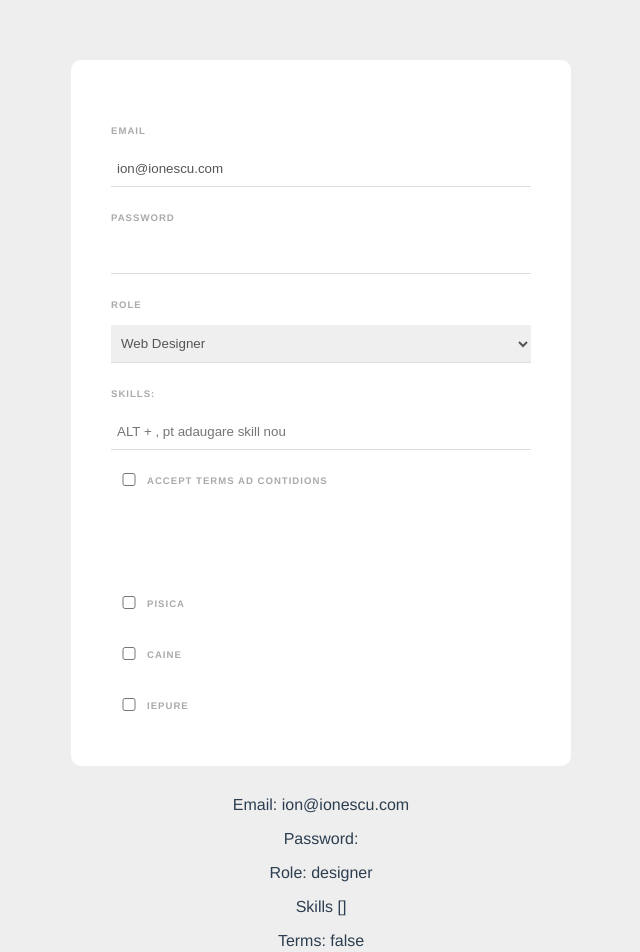
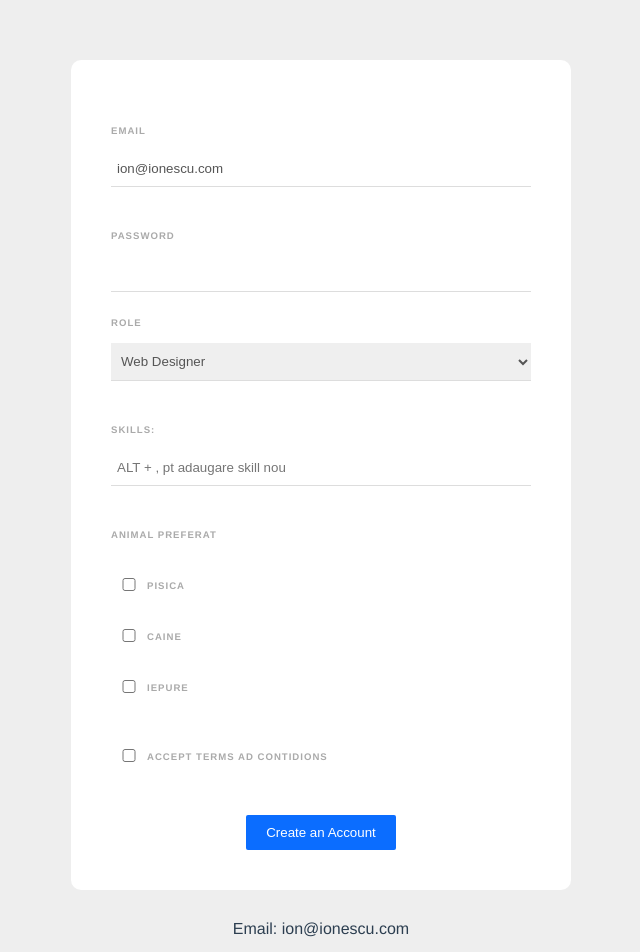
Before and after one commit to adiLazea1/vue_web_form, a Vue app: page / in a window 1280 px wide. Shown: the top 952 px of the page, without its empty margins (319-959 px from the left). Built offline with nearby package versions, Linux system fonts and the light colour scheme.

Commit message:
Submit form & validation

```diff
--- a/src/components/SignupForm.vue
+++ b/src/components/SignupForm.vue
@@ -1,30 +1,27 @@
 <template>
-    <form>
+    <form @submit.prevent="handleSubmit">
         <label>Email</label>
         <input type="email" v-model="email" required>
-
+        <br>
         <label>Password</label>
         <input type="password" v-model="password" required>
+        <div v-if="passwordError" class="error">{{passwordError}}</div>
 
         <label>Role</label>
         <select v-model="role">
             <option value="developer" >Web Developer</option>
             <option value="designer">Web Designer</option>
         </select>
+        <br>
 
         <label >Skills:</label>
         <input type="text" v-model="tempSkill" @keyup.alt="addSkill" placeholder="ALT + , pt adaugare skill nou">
         <div v-for="skill in skills" :key="skill" class="pill">
-            {{ skill }}
+            <span @click="deleteSkill(skill)">  {{ skill }}   </span>
         </div>
 
-        <div class="terms">
-            <input type="checkbox" v-model="terms" id="termsCheckbox" required >
-            <label for="termsCheckbox"> Accept terms ad contidions</label>
-        </div>
-
-        <br><br><br><br>
-
+        <br>
+        <label >Animal preferat</label>
         <div>
             <input type="checkbox" value="pisica" v-model="names">
             <label >pisica</label>
@@ -36,6 +33,18 @@
         <div>
             <input type="checkbox" value="iepure" v-model="names">
             <label >iepure</label>
+        </div>
+
+        <br>
+
+        <div class="terms">
+            <input type="checkbox" v-model="terms" id="termsCheckbox" required >
+            <label for="termsCheckbox"> Accept terms ad contidions</label>
+        </div>
+        <br>
+
+        <div class="submit">
+            <button>Create an Account</button>
         </div>
 
     </form>
@@ -54,6 +63,7 @@ export default {
         return {
             email: 'ion@ionescu.com',
             password: '',
+            passwordError: '',
             role: 'designer',
             tempSkill: '',
             skills: [],
@@ -71,6 +81,31 @@ export default {
                 this.tempSkill = '';
             }
             console.log(e);
+        },
+
+        deleteSkill(skill) {
+            this.skills = this.skills.filter((elem)=> {
+                return elem !== skill
+                });
+            console.log(skill);
+        },
+
+        handleSubmit() {
+            // validate password
+            this.passwordError = this.password.length > 5 ? '' : "Parola este prea scurta. Trebuie sa aiba minim 5 caractere."
+
+            if (!this.passwordError) {
+                console.log('email: ' + this.email);
+                console.log('password: ' + this.passwordError);
+                console.log('role: ' + this.role);
+                console.log('skils: ' + this.skills);
+                console.log('terms accepted: ' + 'this.terms');
+                console.log('animale: ' + this.names);
+
+            }
+
+            console.log(this.passwordError);
+            console.log('form submitted')
         }
 
     }
@@ -116,4 +151,35 @@ export default {
         top: 2px;
     }
 
+    .pill {
+        display: inline-block;
+        margin: 20px 10px 0 0;
+        padding: 6px 12px;
+        border-radius: 20px;
+        font-size: 12px;
+        letter-spacing: 1px;
+        color: #777;
+        background: #eee;
+        cursor: pointer;
+    }
+
+    button {
+        background: #0b6dff;
+        border: 0;
+        padding: 10px 20px;
+        margin-top: 20px;
+        color: white;
+        border-radius: 2px;
+    }
+
+    .submit {
+        text-align: center;
+    }
+
+    .error {
+        color: orangered;
+        font-size: 12px;
+        padding: 4px;
+    }
+
 </style>
```
